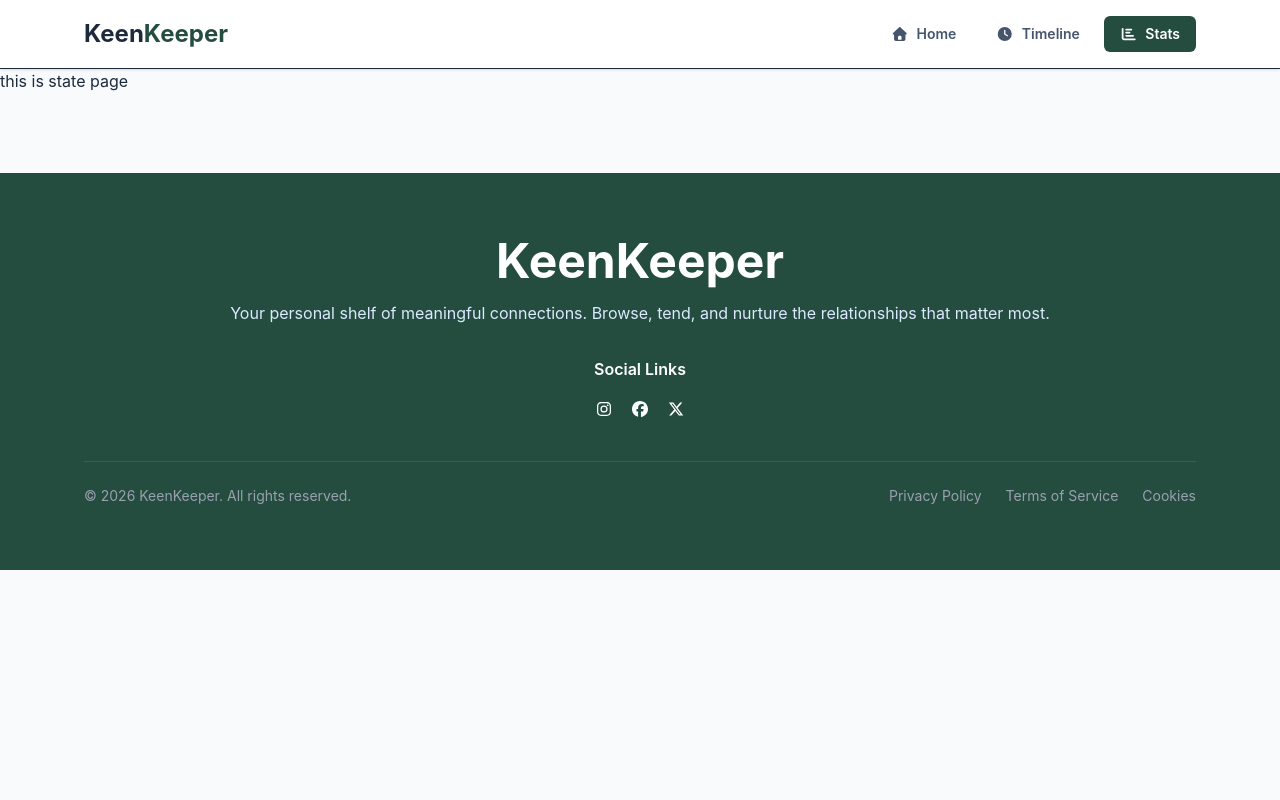
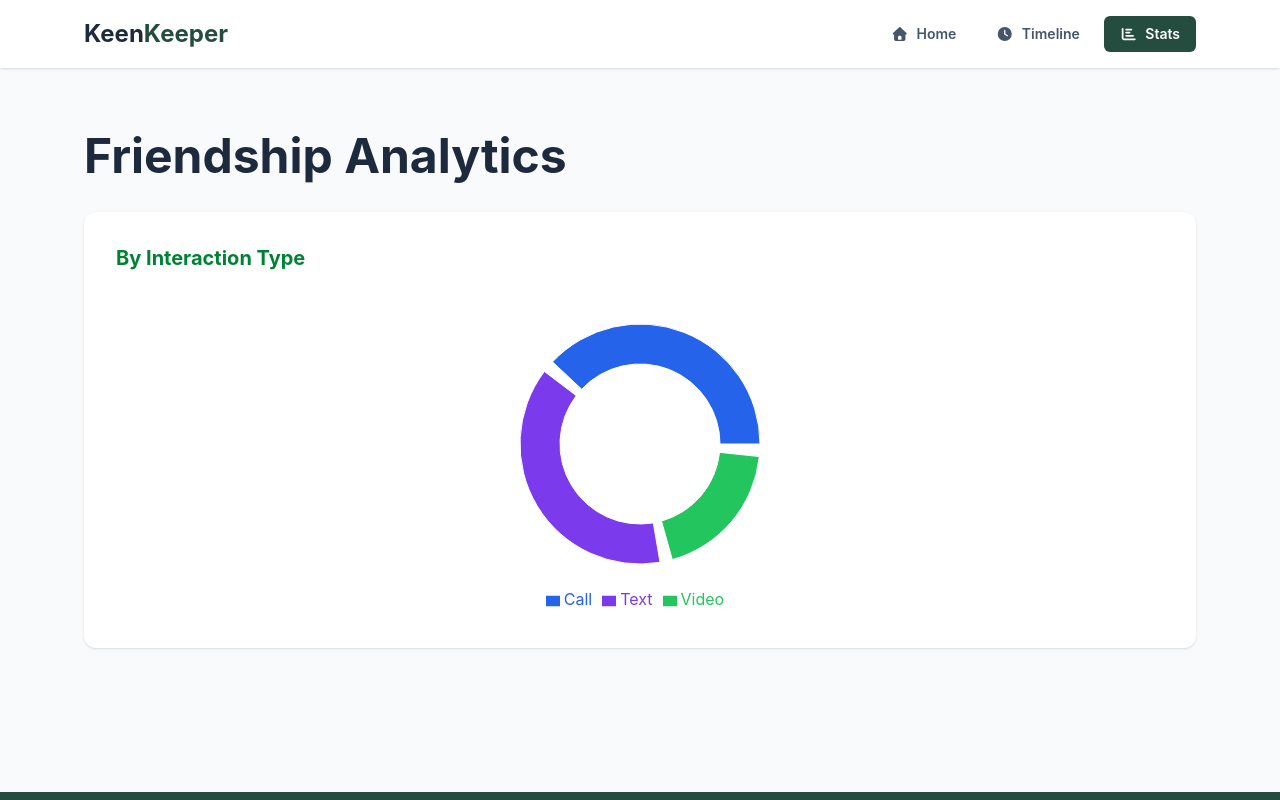
Before and after one commit to gazisaiful07/assignment7, a React (Vite) app: page /stats in a window 1280 px wide. Shown: the top 800 px of the page. Built offline with nearby package versions, Linux system fonts and the light colour scheme.

Commit message:
Stats page designed and Navbar issue fix

```diff
--- a/src/components/Navbar.jsx
+++ b/src/components/Navbar.jsx
@@ -11,7 +11,7 @@ const Navbar = () => {
         }`;
 
     return (
-        <nav className="bg-white border-b shadow-sm">
+        <nav className="bg-white shadow-sm">
             <div className="max-w-6xl mx-auto px-5 py-4 flex justify-between items-center">
                 <NavLink to="/" className="text-2xl font-bold">
                     Keen<span className="text-[#244D3F]">Keeper</span>
--- a/src/pages/Stats.jsx
+++ b/src/pages/Stats.jsx
@@ -1,11 +1,59 @@
 import React from 'react';
+import { useEffect, useState } from "react";
+import { PieChart, Pie, Cell, Legend, ResponsiveContainer } from "recharts";
 
 const Stats = () => {
-    return (
-        <div>
-            this is state page
+  const [data, setData] = useState([]);
+
+  useEffect(() => {
+    const saved = JSON.parse(localStorage.getItem("timeline")) || [];
+
+    const all = [
+      ...saved,
+      { type: "Call" },
+      { type: "Call" },
+      { type: "Text" },
+      { type: "Text" },
+      { type: "Video" }
+    ];
+
+    setData([
+      { name: "Call", value: all.filter((i) => i.type === "Call").length },
+      { name: "Text", value: all.filter((i) => i.type === "Text").length },
+      { name: "Video", value: all.filter((i) => i.type === "Video").length }
+    ]);
+  }, []);
+
+  const colors = ["#2563EB", "#7C3AED", "#22C55E"];
+
+  return (
+    <section className="max-w-6xl mx-auto px-5 py-16">
+      <h1 className="text-5xl font-bold mb-8">Friendship Analytics</h1>
+
+      <div className="bg-white shadow-sm rounded-xl p-8">
+        <h2 className="text-xl font-bold text-green-700 mb-6">By Interaction Type</h2>
+
+        <div className="h-80">
+          <ResponsiveContainer>
+            <PieChart>
+              <Pie
+                data={data}
+                innerRadius={80}
+                outerRadius={120}
+                dataKey="value"
+                paddingAngle={6}
+              >
+                {data.map((entry, index) => (
+                  <Cell key={entry.name} fill={colors[index]} />
+                ))}
+              </Pie>
+              <Legend />
+            </PieChart>
+          </ResponsiveContainer>
         </div>
-    );
+      </div>
+    </section>
+  );
 };
 
 export default Stats;
```
